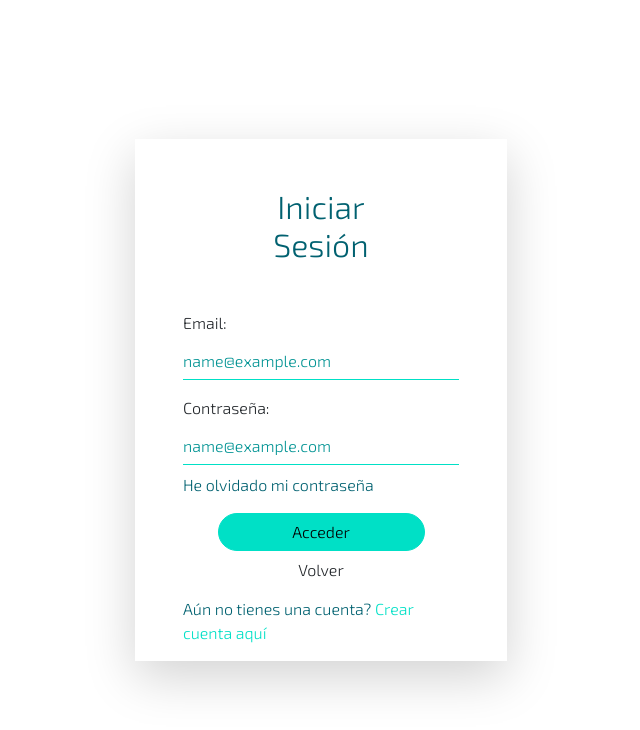
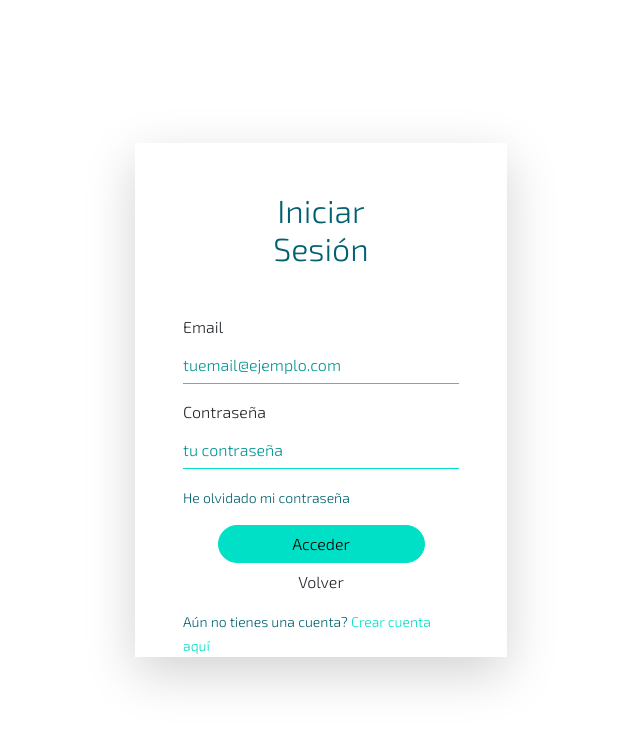
Before and after one commit to garySZA/proyecto_FN_Front, a React (Vite) app: page /login in a window 1280 px wide. Shown: the top 730 px of the page, without its empty margins (319-959 px from the left). Built offline with nearby package versions, Linux system fonts and the light colour scheme.

Commit message:
form control in login added

```diff
--- a/package.json
+++ b/package.json
@@ -9,6 +9,7 @@
     "preview": "vite preview"
   },
   "dependencies": {
+    "@hookform/resolvers": "^2.9.10",
     "axios": "^1.3.2",
     "bootstrap": "^5.1.3",
     "colors": "^1.4.0",
@@ -21,7 +22,8 @@
     "react-dom": "^18.2.0",
     "react-hook-form": "^7.43.0",
     "react-router-dom": "^6.8.0",
-    "sort-by": "^1.2.0"
+    "sort-by": "^1.2.0",
+    "yup": "^0.32.11"
   },
   "devDependencies": {
     "@types/react": "^18.0.27",
--- /dev/null
+++ b/src/components/input/Input.jsx
@@ -0,0 +1,37 @@
+import React from 'react'
+import { Controller, useFormState } from 'react-hook-form'
+
+const styleError = {
+
+}
+
+export const Input = ({ name, type, placeholder, label }) => {
+    const formState = useFormState();
+
+    return (
+        <Controller
+            name={ name }
+            render={({field}) => (
+                <div className='mb-3'>
+                    <label htmlFor="email" className='form-label'>{ label }</label>
+                    <input
+                        type={ type }
+                        placeholder={ placeholder }
+                        className='form-control'
+                        { ...field }
+                    />
+                    {
+                        formState.errors[name] &&
+                            <small
+                                className='text-danger'
+                            >
+                                { String(formState.errors[name] ? formState.errors[name]?.message : '' )}
+                            </small>
+                    }
+                </div>
+            )}
+        >
+
+        </Controller>
+    )
+}
--- a/src/views/Login.jsx
+++ b/src/views/Login.jsx
@@ -1,30 +1,52 @@
-import React, { useContext } from 'react'
-import { useForm } from 'react-hook-form';
+import React, { useContext, useState } from 'react'
+import { useForm, FormProvider } from 'react-hook-form';
 import { NavLink, useNavigate } from 'react-router-dom'
+import { yupResolver } from '@hookform/resolvers/yup';
+
+import * as yup from 'yup';
+
 import { StateContext } from '../context/stateProvider';
 import { validarEmail } from '../helpers/validators';
+import { AuthContext } from '../context/AuthContext.jsx';
+import { Input } from '../components/input/Input';
 
-const listClients = [
-    {
-        id: 1,
-        name: 'juan'
-    },
-    {
-        id: 2,
-        name: 'Gary'
-    }
-]
+const schema = yup.object().shape({
+    email: yup.string()
+        .email('El email ingresado no es válido')
+        .required('El email es requerido'),
+
+    password: yup.string()
+        .min(8, 'La contraseña debe tener almenos 8 caracteres')
+        .required('La contraseña es requerida')
+});
+
+const defaultValues = {
+    email: '',
+    password: ''
+};
 
 export const Login = () => {
     const navigate = useNavigate();
+    const auth = useContext(AuthContext);
+    const form = useForm({
+        resolver: yupResolver( schema ),
+        defaultValues: defaultValues,
+    });
+
     const { state, dispatch } = useContext(StateContext);
 
     const { register, handleSubmit, formState: { errors } } = useForm();
+
+    const [showPassword, setShowPassword] = useState(false);
 
     const onSubmit = ( data ) => {
         console.log(data)
         dispatch({ type: 'setClients', payload: listClients })
         state.listClients
+    }
+
+    const onError = ( error ) => {
+        console.log('error', error);
     }
 
     const handleOnBack = () => {
@@ -40,16 +62,21 @@ export const Login = () => {
                     >
                         Iniciar Sesión
                     </h2>
-                    <form onSubmit={ handleSubmit( onSubmit ) }>
-                        <div className="mb-3">
-                            <label for="exampleFormControlInput1" className="form-label">Email:</label>
-                            <input type="email" className="form-control" id="exampleFormControlInput1" placeholder="name@example.com" />
-                        </div>
-                        <div className="mb-2">
-                            <label for="exampleFormControlInput1" className="form-label">Contraseña:</label>
-                            <input type="password" className="form-control" id="exampleFormControlInput1" placeholder="name@example.com" />
-                        </div>
-                        <a className='text-titles' href='/new_account'>He olvidado mi contraseña</a>
+                    <FormProvider {...form}>
+                        <form onSubmit={ form.handleSubmit(onSubmit, onError) }>
+                            <Input
+                                name='email'
+                                type='email'
+                                placeholder='tuemail@ejemplo.com'
+                                label='Email'
+                            />
+                            <Input
+                                name='password'
+                                type='password'
+                                placeholder='tu contraseña'
+                                label='Contraseña'
+                            />
+                            <small className='text-titles'>He olvidado mi contraseña</small>
                             <div className='d-flex justify-content-center'>
                                 <input
                                     type="submit"
@@ -59,6 +86,7 @@ export const Login = () => {
 
                             </div>
                         </form>
+                    </FormProvider>
                     <div className='d-flex justify-content-center'>
                         <button
                             className='btn w-75 mb-2'
@@ -67,11 +95,11 @@ export const Login = () => {
                             Volver
                         </button>
                     </div>
-                    <p
-                        className='text-titles fs-6'
+                    <small
+                        className='text-titles'
                     >
                         Aún no tienes una cuenta? <NavLink className='text-secondary' to={'/new_account'}>Crear cuenta aquí</NavLink>
-                    </p>
+                    </small>
                 </div>
             </div>
         </div>
```
Lines whose indentation alone changed are shown as unchanged.
